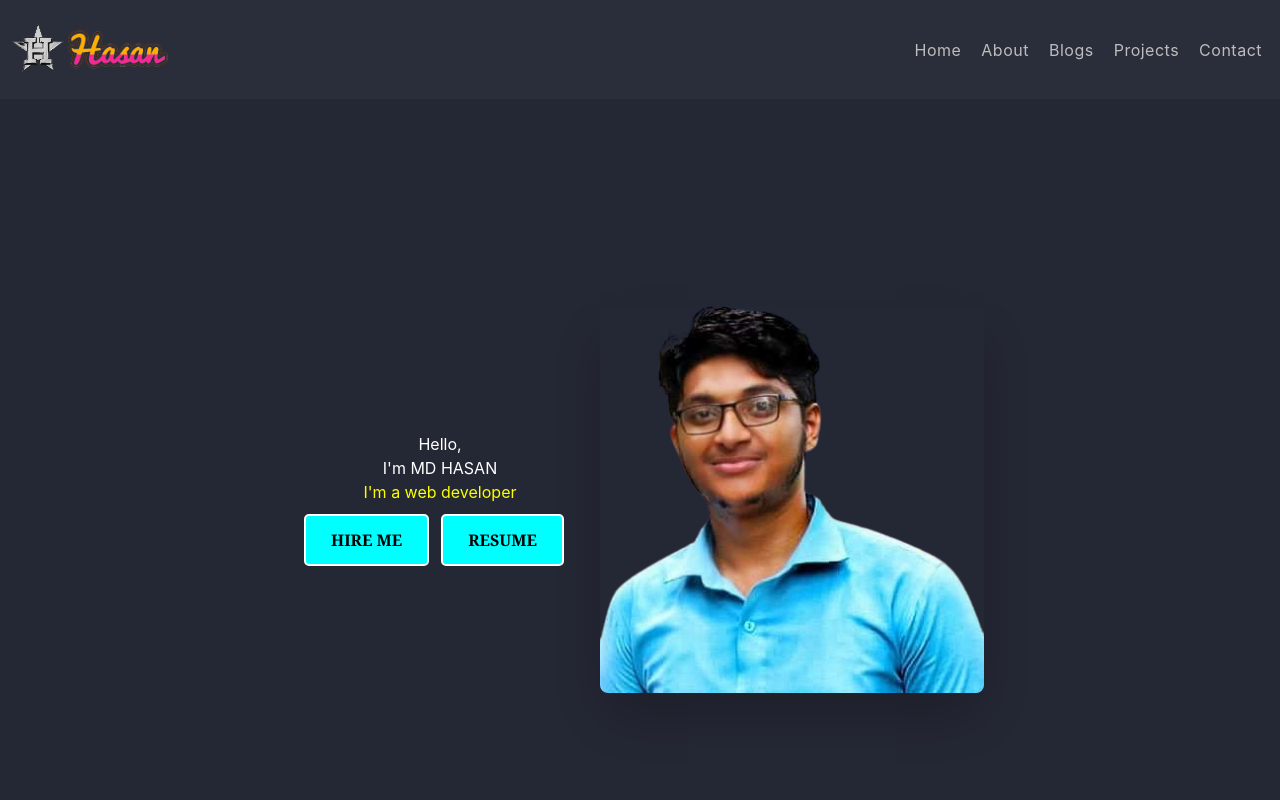
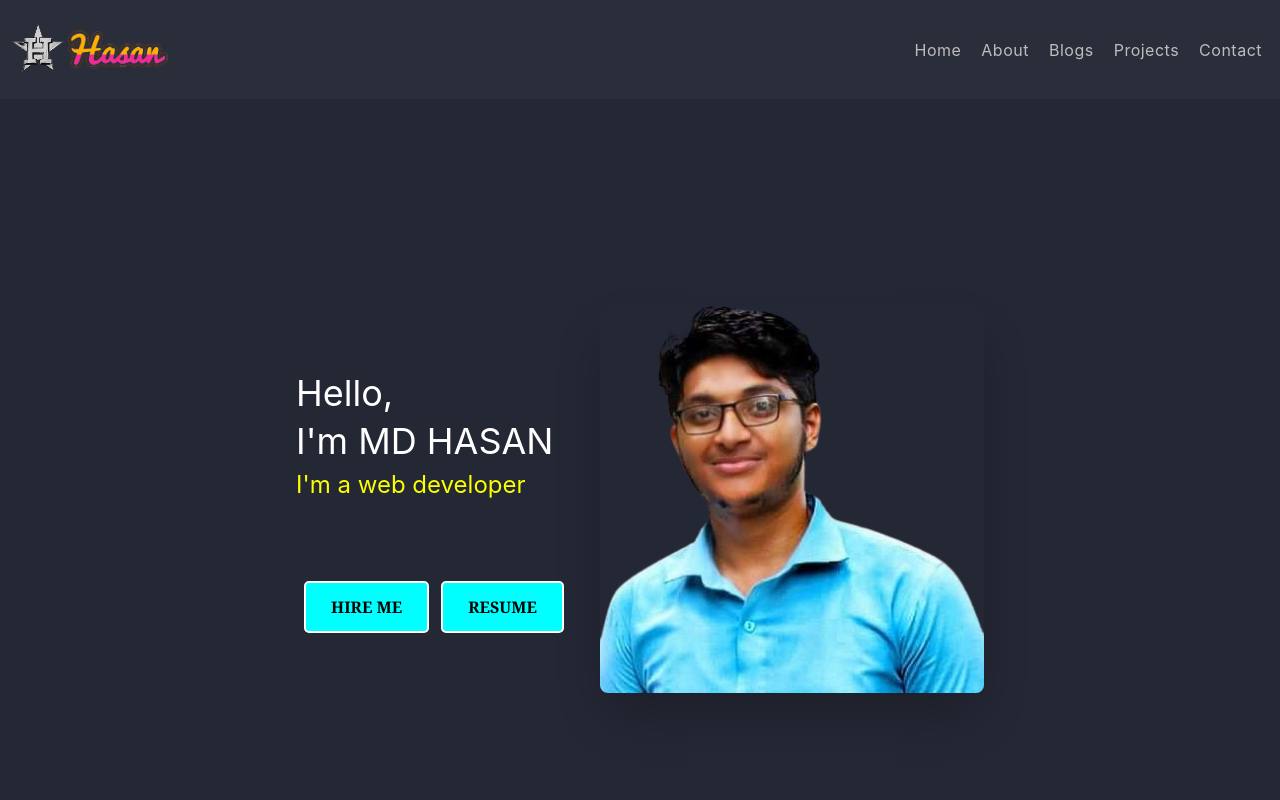
Before and after one commit to MdHasan0467/My_React_Portfolio, a React (Create React App) app: page / in a window 1280 px wide. Shown: the top 800 px of the page. Built offline with nearby package versions, Linux system fonts and the light colour scheme.

Commit message:
banner text alignment

```diff
--- a/src/components/Pages/Home/Banner/Banner.js
+++ b/src/components/Pages/Home/Banner/Banner.js
@@ -16,11 +16,11 @@ const Banner = () => {
 							className='lg:max-w-sm rounded-lg shadow-2xl'
 						/>
 						<div>
-							<h2 className=' title'>{state.title}</h2>
-							<h2 className=' titleTwo'>{state.titleTwo}</h2>
-							<h2 className=' titleThree'>{state.titleThree}</h2>
+							<h2 className=' title text-4xl text-start my-2'>{state.title}</h2>
+							<h2 className=' titleTwo text-4xl text-start my-2'>{state.titleTwo}</h2>
+							<h2 className=' titleThree text-2xl text-start my-2'>{state.titleThree}</h2>
 
-							<div className='flex mx-2'>
+							<div className='flex mx-2 mt-20'>
 								<button className='button font-serif font-bold'>HIRE ME</button>
 								<button className='button  font-serif font-bold mx-3'>
 									<a
```
